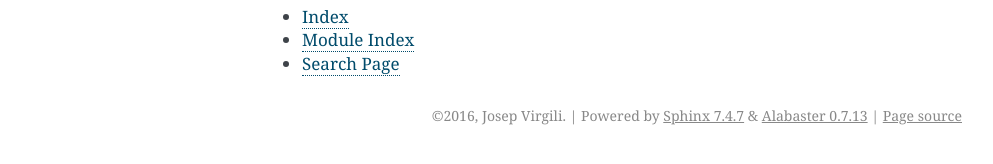
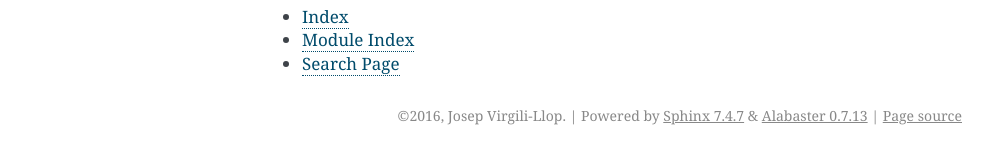
Before and after one commit to wujiashu0421/SPART, a Sphinx documentation site: the page built from docs/source/index.rst, in a window 1280 px wide. Shown: the part 626-790 px from the top of the page, without its empty margins (148-1141 px from the left). Built offline with Sphinx 7.4.7, drawn with Linux system fonts in a browser that asks for light colours.

Commit message:
Added full last name.

```diff
--- a/docs/source/conf.py
+++ b/docs/source/conf.py
@@ -49,8 +49,8 @@ master_doc = 'index'
 
 # General information about the project.
 project = u'SPART'
-copyright = u'2016, Josep Virgili'
-author = u'Josep Virgili'
+copyright = u'2016, Josep Virgili-Llop'
+author = u'Josep Virgili-Llop'
 
 # The version info for the project you're documenting, acts as replacement for
 # |version| and |release|, also used in various other places throughout the
@@ -228,7 +228,7 @@ latex_elements = {
 #  author, documentclass [howto, manual, or own class]).
 latex_documents = [
     (master_doc, 'SPART.tex', u'SPART Documentation',
-     u'Josep Virgili', 'manual'),
+     u'Josep Virgili-Llop', 'manual'),
 ]
 
 # The name of an image file (relative to this directory) to place at the top of
```
